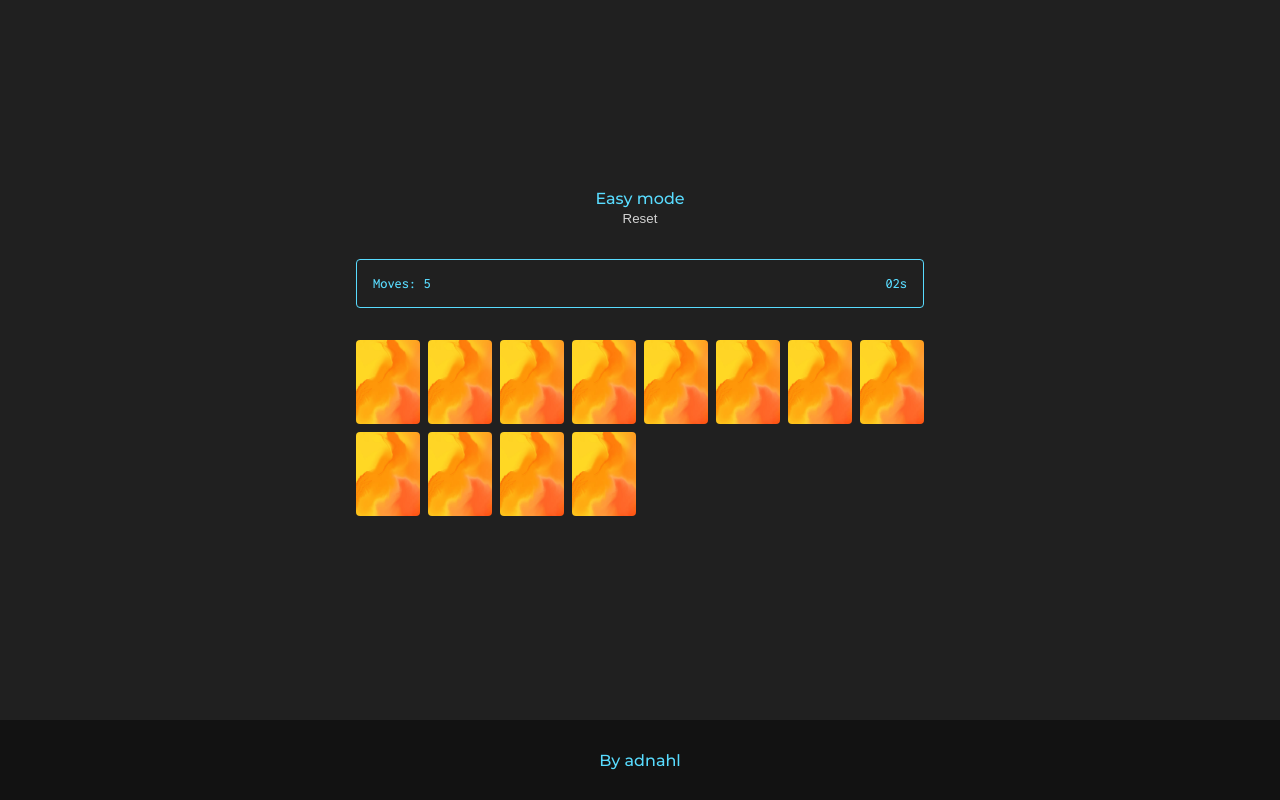
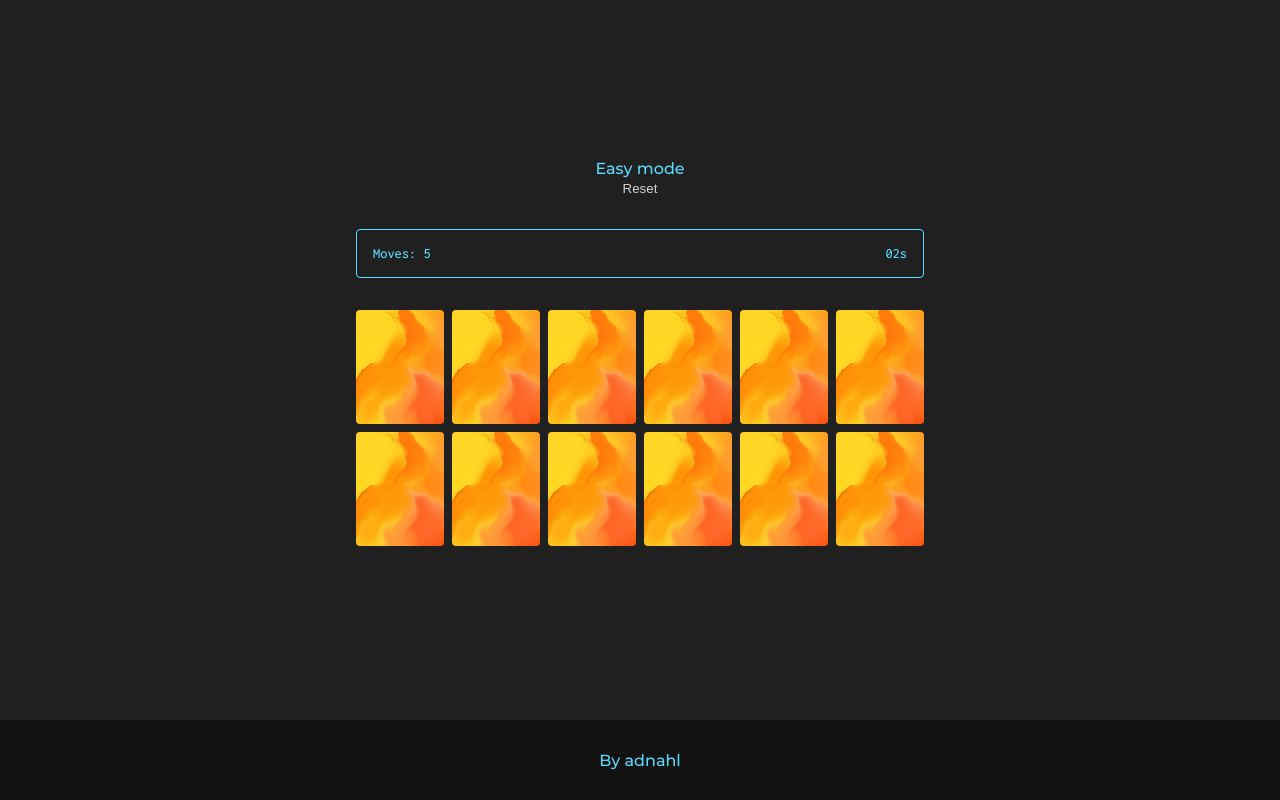
Before and after one commit to adnahl/memory-game-nextjs, a Next.js app: page / in a window 1280 px wide. Both pictures are taken after a click on the button "Easy". Built offline with nearby package versions, Linux system fonts and the light colour scheme.

Commit message:
Auto grid according mode

```diff
--- a/components/game/Board.tsx
+++ b/components/game/Board.tsx
@@ -1,26 +1,7 @@
 import React, { useState, useRef, useEffect } from 'react'
 import Card from './Card'
 import Info from './Info'
-
-const styles = {
-	container: {
-		width: '90%',
-		maxWidth: '568px',
-		textAlign: 'center',
-		maxHeight: 'calc(100vh - 80px - 1rem)',
-	},
-	reset: {
-		border: 'none',
-		backgroundColor: 'transparent',
-		color: 'lightgray',
-		cursor: 'pointer',
-	},
-	grid: {
-		display: 'grid',
-		gridTemplateColumns: 'repeat(8, 1fr)', //Easy 6 - Medium 7 - Hard 8
-		gap: '.5em'
-	}
-}
+import styles from '../../styles/game/Board.module.css'
 
 type Props = {
 	game: string,
@@ -98,13 +79,17 @@ const Board = ({ game, resetGame, cards }: Props) => {
 	}
 
 	return (
-		<div style={styles.container as React.CSSProperties}>
+		<div className={styles.container}>
 			<div>{game} mode</div>
-			<button onClick={() => resetGame('')} style={styles.reset}>Reset</button>
+			<button onClick={() => resetGame('')} className={styles.reset}>Reset</button>
 
 			<Info moves={5} />
-
-			<div style={styles.grid}>
+			<div
+				className={`
+			${styles.grid}
+			${game === 'Easy' ? styles.colsEasy
+						: game === 'Medium' ? styles.colsMedium
+							: game === 'Hard' && styles.colsHard}`}>
 				{
 					cards.map(c =>
 						<Card
--- /dev/null
+++ b/styles/game/Board.module.css
@@ -0,0 +1,30 @@
+.container {
+	width: 90%;
+	max-width: 568px;
+	text-align: center;
+	max-height: calc(100vh - 80px - 1rem);
+}
+
+.reset {
+	border: none;
+	background-color: transparent;
+	color: lightgray;
+	cursor: pointer;
+}
+
+.grid {
+	display: grid;
+	gap: .5em;
+}
+
+.colsEasy {
+	grid-template-columns: repeat(6, 1fr);
+}
+
+.colsMedium {
+	grid-template-columns: repeat(7, 1fr);
+}
+
+.colsHard {
+	grid-template-columns: repeat(8, 1fr);
+}
```
